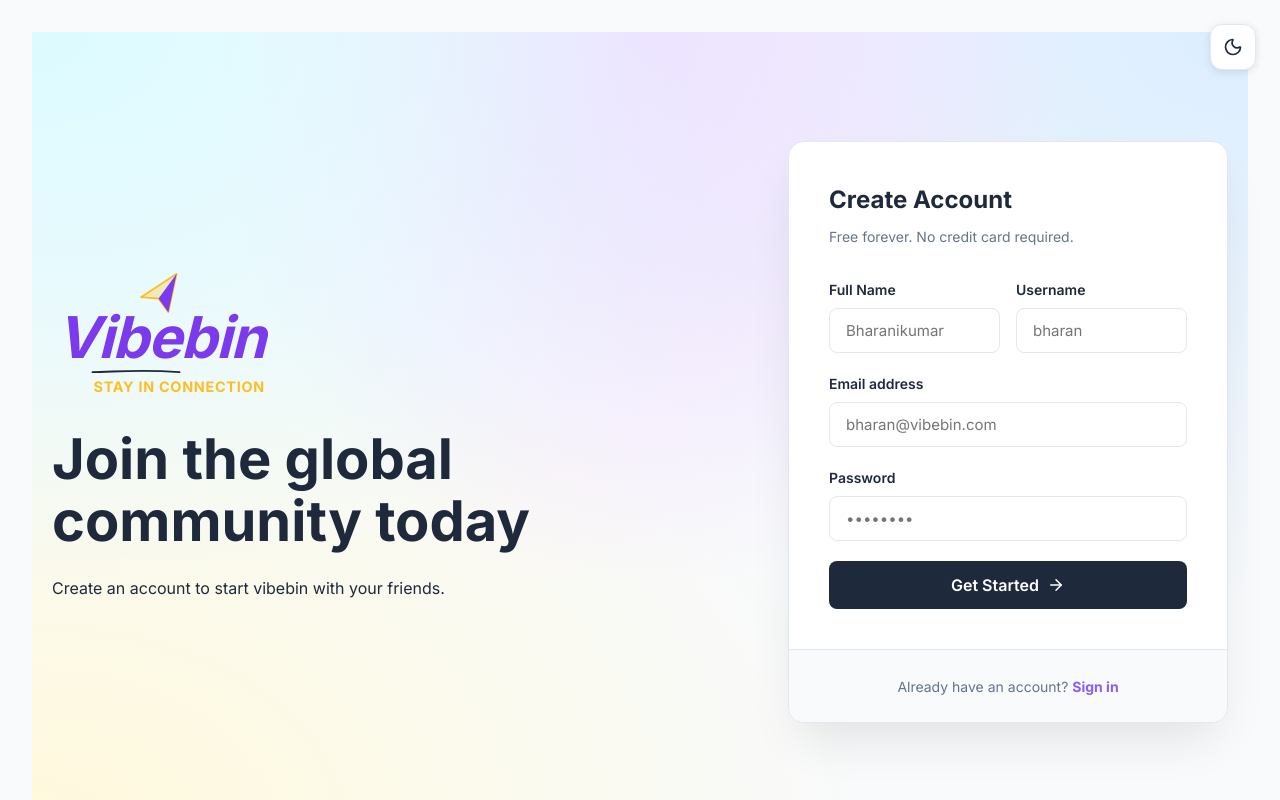
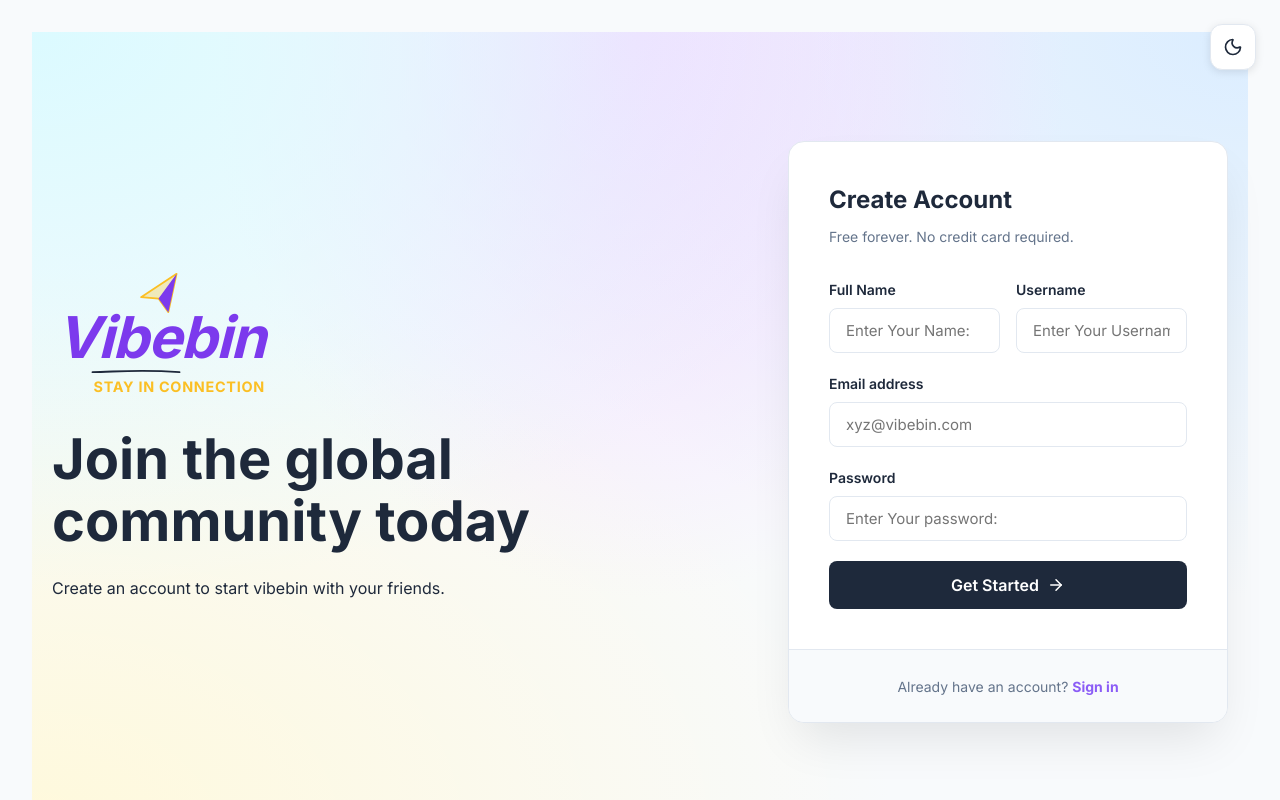
Before and after one commit to Bharanikumar07/Vibbin---Social-Media-App, a React (Vite) app in the folder client/: page /signup in a window 1280 px wide. Shown: the top 800 px of the page. Built offline with nearby package versions, Linux system fonts and the light colour scheme; no server answers.

Commit message:
Update SignupPage placeholders and UI details

```diff
--- a/client/src/pages/SignupPage.tsx
+++ b/client/src/pages/SignupPage.tsx
@@ -105,7 +105,7 @@ const SignupPage = () => {
                                         type="text"
                                         value={formData.name}
                                         onChange={(e) => setFormData({ ...formData, name: e.target.value })}
-                                        placeholder="Bharanikumar"
+                                        placeholder="Enter Your Name:"
                                         required
                                     />
                                 </div>
@@ -115,7 +115,7 @@ const SignupPage = () => {
                                         type="text"
                                         value={formData.username}
                                         onChange={(e) => setFormData({ ...formData, username: e.target.value })}
-                                        placeholder="bharan"
+                                        placeholder="Enter Your Username:"
                                         required
                                     />
                                 </div>
@@ -126,7 +126,7 @@ const SignupPage = () => {
                                 type="email"
                                 value={formData.email}
                                 onChange={(e) => setFormData({ ...formData, email: e.target.value })}
-                                placeholder="bharan@vibebin.com"
+                                placeholder="xyz@vibebin.com"
                                 required
                             />
 
@@ -135,7 +135,7 @@ const SignupPage = () => {
                                 type="password"
                                 value={formData.password}
                                 onChange={(e) => setFormData({ ...formData, password: e.target.value })}
-                                placeholder="••••••••"
+                                placeholder="Enter Your password:"
                                 required
                             />
 
```
